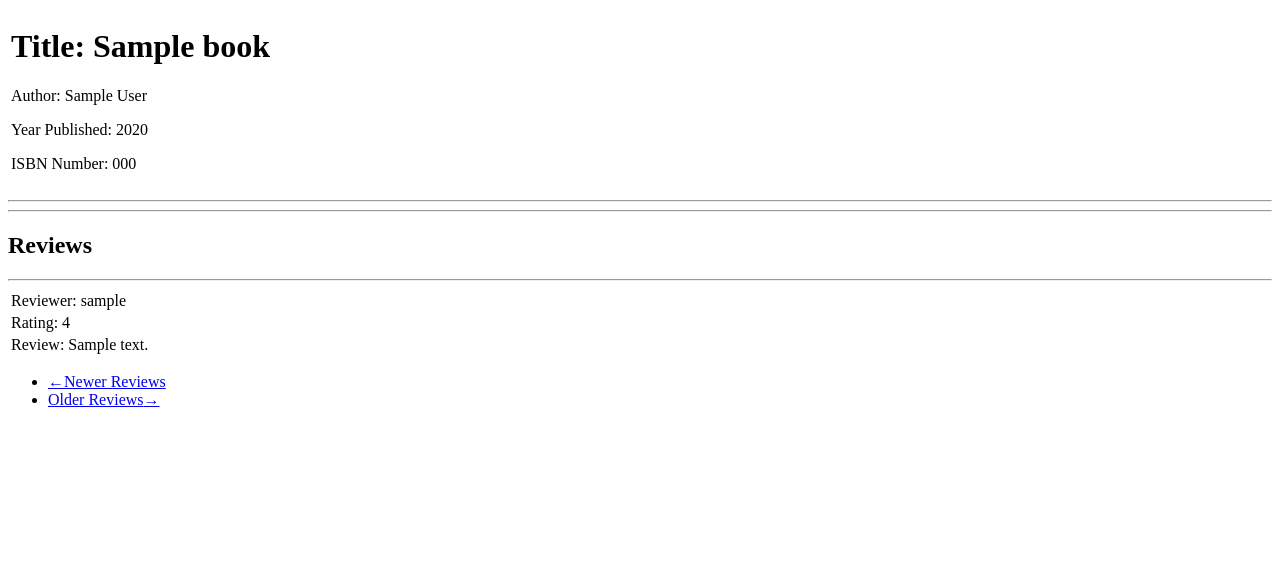
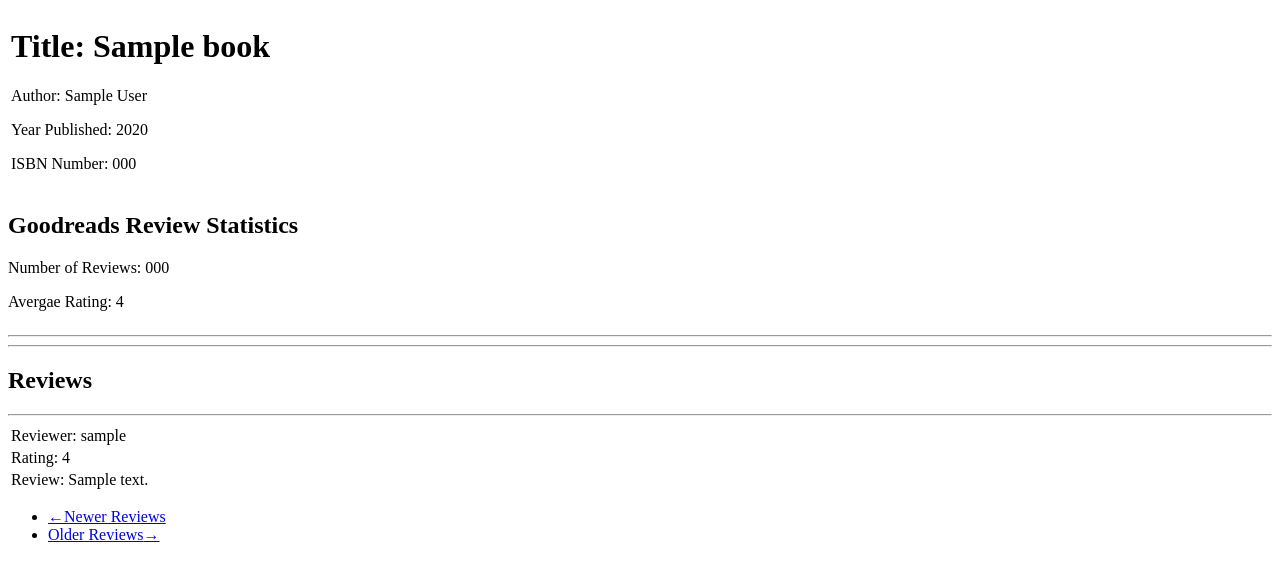
Before and after one commit to nh3223/cs_50_web_programming_with_python, a Flask app: template project1/app/templates/book.html in a window 1280 px wide. Shown: the part 145-726 px from the top of the page. Run offline with Flask 2, Linux system fonts and the light colour scheme; the template is opened without the code that fills it: most values are stand-ins (such as "Sample title", 1, 10 or a date in 2020); some libraries are stand-ins or nearby versions.

Commit message:
Added Goodreads API rating data

```diff
--- a/project1/app/forms.py
+++ b/project1/app/forms.py
@@ -26,6 +26,6 @@ class Search_Form(FlaskForm):
     submit = SubmitField('Search')
 
 class Review_Form(FlaskForm):
-    rating = RadioField('Rating', choices=[('1','1'),('2','2'),('3','3'),('4','4'),('5','5')], validators=[DataRequired()])
-    review = TextAreaField('Review', validators=[DataRequired(),Length(min=1, max=1400)])
+    rating = RadioField('My Rating', choices=[('1','1'),('2','2'),('3','3'),('4','4'),('5','5')], validators=[DataRequired()])
+    review = TextAreaField('My Review', validators=[DataRequired(),Length(min=1, max=1400)])
     submit = SubmitField('Save Review')
--- a/project1/app/templates/book.html
+++ b/project1/app/templates/book.html
@@ -10,6 +10,13 @@
                 <p>Year Published: {{ book.year }}</p>
                 <p>ISBN Number: {{ book.isbn }}</p>
             </td>
+        </tr>
+    </table>
+    <table>
+        <tr valign="top"><h2>Goodreads Review Statistics</h2></tr>
+        <tr>
+            <p>Number of Reviews: {{ goodreads['number_of_ratings'] }}</p>
+            <p>Avergae Rating: {{ goodreads['average_rating'] }}</p>
         </tr>
     </table>
     <hr>
```
Also changed, not shown: project1/app/routes.py (+8 -1 lines).
